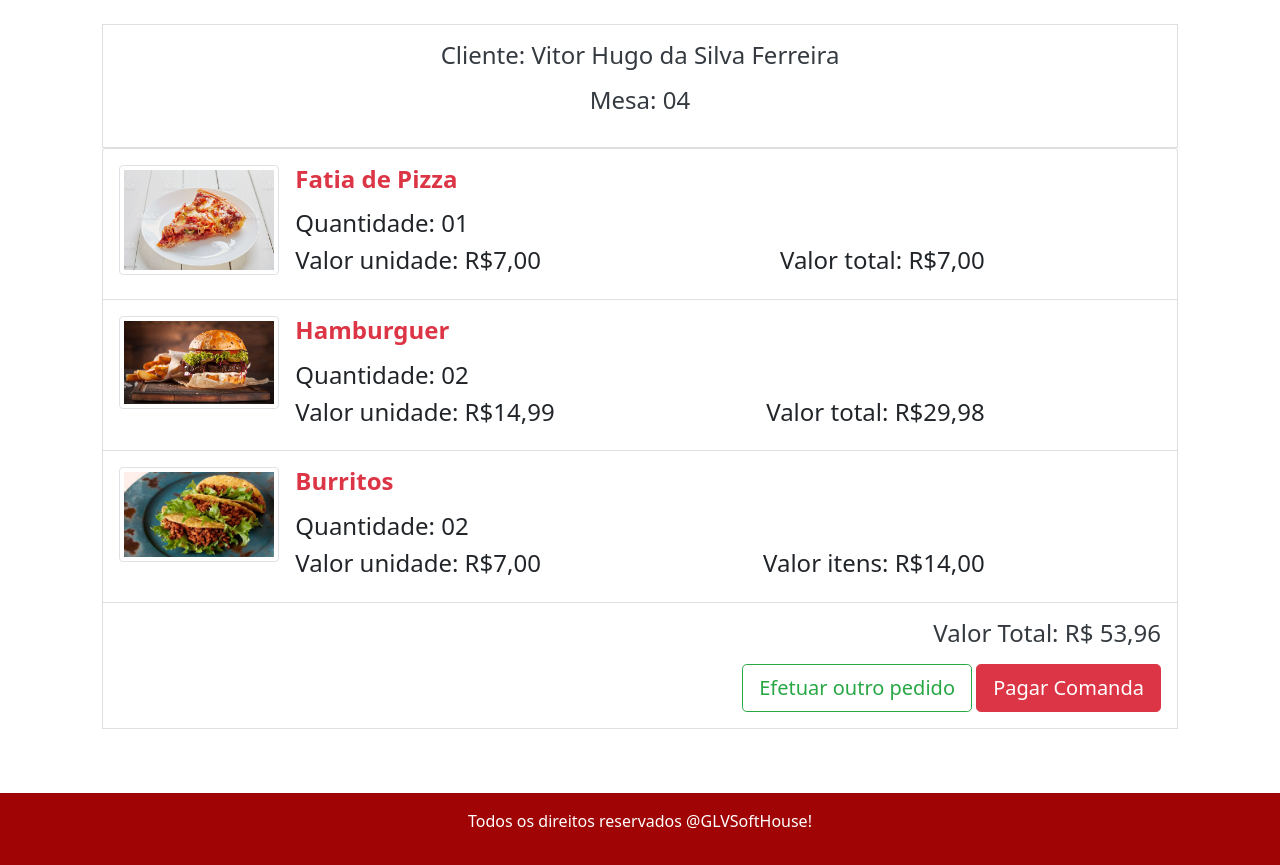
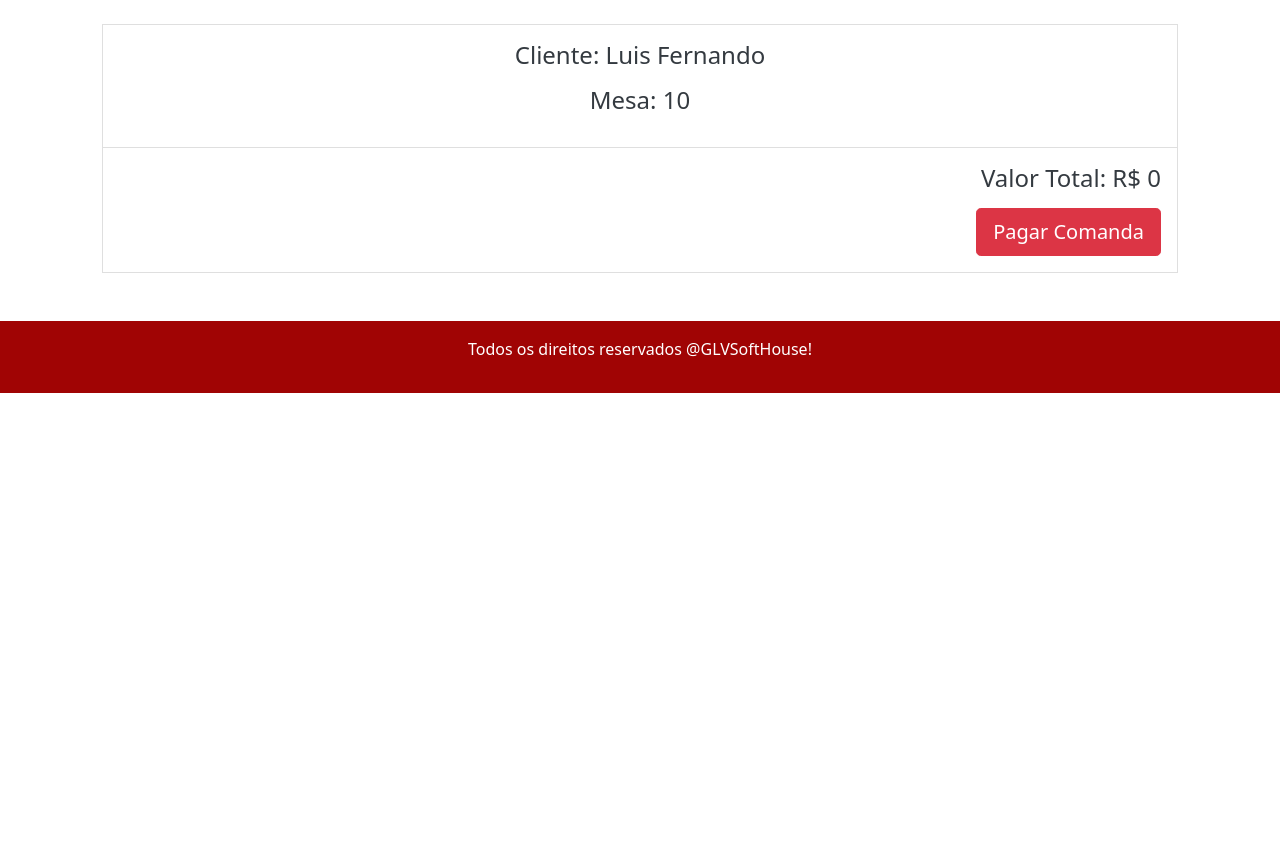
Before and after one commit to SouzaLuis/JoaoGarcom, a PHP site: page /joaogarcom/Comanda.php in a window 1280 px wide. Shown: the part 88-953 px from the top of the page. After the commit the page ends 481 px from the top, so only its background shows below. Run offline with PHP 8.4, Linux system fonts and the light colour scheme; a user stored in the database is signed in; data comes from the database, SQL or seed files in the repository.

Commit message:
Comanda exibindo pedidos e fazendo calculo de valores unitarios e total

```diff
--- a/login/Comanda.php
+++ b/login/Comanda.php
@@ -4,6 +4,13 @@ if (!isset($_SESSION['id'])) {
   header("location: index.php");
   exit;
 }
+if (!isset($_SESSION['id_comanda'])) {
+  header("location: inicio.php");
+  exit;
+}
+
+$id_usuario = $_SESSION['id'];
+$id_comanda = $_SESSION['id_comanda'];
 ?>
 
 
@@ -36,14 +43,35 @@ if (!isset($_SESSION['id'])) {
             <div class="container">
 
                 <br>
-
+                <?php
+                    $conexao = mysqli_connect('localhost', 'root', '','jglogin');
+                    $query = "SELECT p.imagem, p.nome, p.descricao, p.preco, pc.quantidade, c.id_estabelecimento, u.nome, c.numero_mesa FROM produto_comanda pc INNER JOIN produtos p ON p.id = pc.id_produto INNER JOIN comanda c ON c.id = pc.id_comanda INNER JOIN usuario u ON u.id = c.id_usuario WHERE pc.id_comanda = ".$id_comanda." AND c.id_usuario = ".$id_usuario." ORDER BY pc.id_produto ASC";
+                    $query_usuario = "SELECT u.nome, c.numero_mesa FROM comanda c INNER JOIN usuario u ON u.id = c.id_usuario WHERE u.id = ".$id_usuario." and c.id = ".$id_comanda." ORDER BY u.id ASC";
+                    $result = mysqli_query($conexao, $query);
+                    $result_usuario = mysqli_query($conexao, $query_usuario);
+                    if($result_usuario):
+                        if(mysqli_num_rows($result_usuario)>0):
+                            while($usuario = mysqli_fetch_assoc($result_usuario)):
+                ?>
                 <li class="list-group-item py-3 ">
                     <div class="text-center">
-                        <h4 class="text-dark mb-3">Cliente: Vitor Hugo da Silva Ferreira</h4>
-                        <h4 class="text-dark mb-3">Mesa: 04</h4>
+                        <h4 class="text-dark mb-3">Cliente: <?php echo $usuario['nome']; ?></h4>
+                        <h4 class="text-dark mb-3">Mesa: <?php echo $usuario['numero_mesa']; ?></h4>
 
                     </div>
                 </li>
+                <?php
+                            endwhile;
+                        endif;
+                    endif;
+                    $total = 0;
+                    $total_geral = 0;
+                    if($result):
+                        if(mysqli_num_rows($result)>0):
+                            while($produtos = mysqli_fetch_assoc($result)):
+                                $id_estabelecimento = $produtos['id_estabelecimento'];
+                ?>
+
 
                 <ul class="list-group mb-3">
 
@@ -52,93 +80,47 @@ if (!isset($_SESSION['id'])) {
                         <div class="col-4 col-md-3 col-lg-2">
                         <!--Resposividade-->
                         <a href="#">
-                                    <img src="imagens/refeicoes/pizza.jpg" class="img-thumbnail">
+                            <img src="<?php echo $produtos['imagem']; ?>" class="img-thumbnail">
                         </a>
                         </div>
                         <div class="col-8 col-md-9 col-lg-7 col-xl-8 text-left align-self-center">
                         <h4>
                             <b>
                             <a href="#" class="text-decoration-none text-danger">
-                                            Fatia de Pizza
+                                <?php echo $produtos['nome']; ?>
                             </a>
                             </b>
                         </h4>
-
-
-                                <div class="row">
-                                    <div class="text mt-2">
-                                        <h4 class="col-sm text-left">Quantidade: 01</h4>
-                                    </div>
-                                    <h4 class="col-sm text-left">Valor unidade: R$7,00</h4>
-                                    <h4 class="col-sm text-right">Valor total: R$7,00</h4>
-                                </div>
-
-                    </li>
-                    <li class="list-group-item py-3">
-                        <div class="row g-3">
-                            <div class="col-4 col-md-3 col-lg-2">
-                                <!--Resposividade-->
-                                <a href="#">
-                                    <img src="imagens/refeicoes/hamburguer.jpg" class="img-thumbnail">
-                                </a>
-                            </div>
-                            <div class="col-8 col-md-9 col-lg-7 col-xl-8 text-left align-self-center">
-                                <h4>
-                                    <b>
-                                        <a href="#" class="text-decoration-none text-danger">
-                                            Hamburguer
-                                        </a>
-                                    </b>
+                        <h4 class="text-dark">
+                            <small>
+                            <?php echo $produtos['descricao']; ?>
+                            </small>
                         </h4>
 
-
-                                <div class="row">
-                                    <div class="text mt-2">
-                                        <h4 class="col-sm text-left">Quantidade: 02</h4>
                         </div>
-                                    <h4 class="col-sm text-left">Valor unidade: R$14,99</h4>
-                                    <h4 class="col-sm text-right">Valor total: R$29,98</h4>
+                        <div class="text-right mt-2">
+                            <small class="text-secondary">Valor un: R$ <?php echo $produtos['preco']; ?> ( Qtd: <?php echo $produtos['quantidade']; ?> )</small><br>
+                            <?php
+                                $preco_un = $produtos['preco'];
+                                $quantidade = $produtos['quantidade'];
+                                $total = $preco_un * $quantidade;
+                                $total_geral = $total_geral + $total;
+                            ?>
+                            <span class="text-dark">Valor itens: R$ <?php echo $total; ?></span>
               </div>
-
                     </li>
-
-                    <li class="list-group-item py-3">
-                        <div class="row g-3">
-                            <div class="col-4 col-md-3 col-lg-2">
-                                <!--Resposividade-->
-                                <a href="#">
-                                    <img src="imagens/refeicoes/burritos.jpg" class="img-thumbnail">
-                                </a>
-                            </div>
-                            <div class="col-8 col-md-9 col-lg-7 col-xl-8 text-left align-self-center">
-                                <h4>
-                                    <b>
-                                        <a href="#" class="text-decoration-none text-danger">
-                                            Burritos
-                                        </a>
-                                    </b>
-                                </h4>
-
-
-                                <div class="row">
-                                    <div class="text mt-2">
-                                        <h4 class="col-sm text-left">Quantidade: 02</h4>
-                                    </div>
-                                    <h4 class="col-sm text-left">Valor unidade: R$7,00</h4>
-                                    <h4 class="col-sm text-right">Valor itens: R$14,00</h4>
-                                </div>
-
-
+                    <?php
+                endwhile;
+            endif;
+        endif;
+        ?>
         <!-- Botões para fechar a comanda -->
         <li class="list-group-item py-3">
             <div class="text-right">
-                            <h4 class="text-dark mb-3">Valor Total: R$ 53,96</h4>
-                            <a href="cardapio.php" class="btn btn-outline-success btn-lg">Efetuar outro pedido</a>
+                <h4 class="text-dark mb-3">Valor Total: R$ <?php echo $total_geral; ?></h4>
                 <a href="pagamento.php" class="btn btn-danger btn-lg"> Pagar Comanda </a>
             </div>
         </li>
-                    </li>
-
                     </br>
                     </br>
 
--- a/login/inicio.php
+++ b/login/inicio.php
@@ -82,6 +82,7 @@
         $conexao = mysqli_connect('localhost', 'root', '','jglogin');
         $query = 'SELECT id, nome FROM estabelecimento ORDER BY id ASC';
         $result = mysqli_query($conexao, $query);
+
         if($result):
           if(mysqli_num_rows($result)>0):
 
```
Also changed, not shown: login/RevisaoComanda.php (+28 -11 lines). Lines whose indentation alone changed are shown as unchanged.
